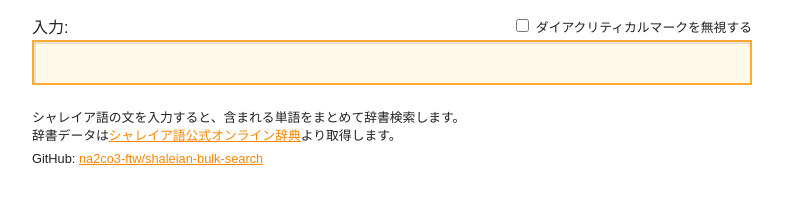
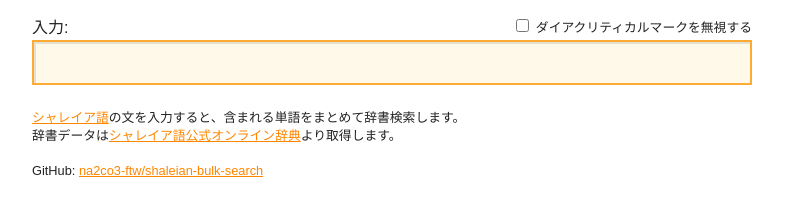
Before and after one commit to na2co3-ftw/shaleian-bulk-search, a website built with Vite: page index.html in a window 1280 px wide. Shown: the part 70-286 px from the top of the page, without its empty margins (248-1033 px from the left). Built offline with nearby package versions, Linux system fonts and the light colour scheme; no server answers; what soxsot would draw is missing.

Commit message:
レイアウト調整

```diff
--- a/index.html
+++ b/index.html
@@ -30,7 +30,7 @@
             <div id="resultList"></div>
             <footer>
                 <p>
-                    シャレイア語の文を入力すると、含まれる単語をまとめて辞書検索します。<br>
+                    <a href="https://ziphil.com/" target="_blank" rel="noopener">シャレイア語</a>の文を入力すると、含まれる単語をまとめて辞書検索します。<br>
                     辞書データは<a href="https://dic.ziphil.com/" target="_blank" rel="noopener">シャレイア語公式オンライン辞典</a>より取得します。<br>
                 </p>
                 <p>
--- a/src/style.css
+++ b/src/style.css
@@ -173,7 +173,7 @@ footer {
     font-size: 0.8rem;
 }
 footer p {
-    margin: 0.3rem 0;
+    margin: 1rem 0;
 }
 
 .italic {
```
